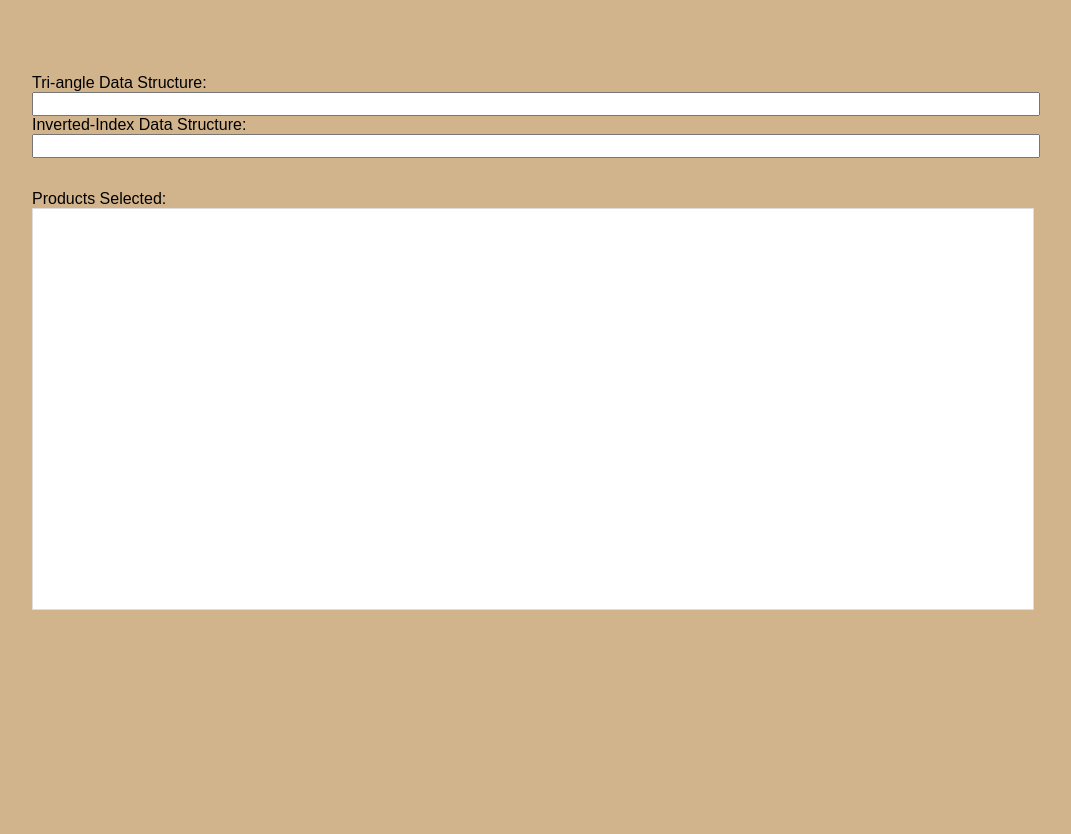
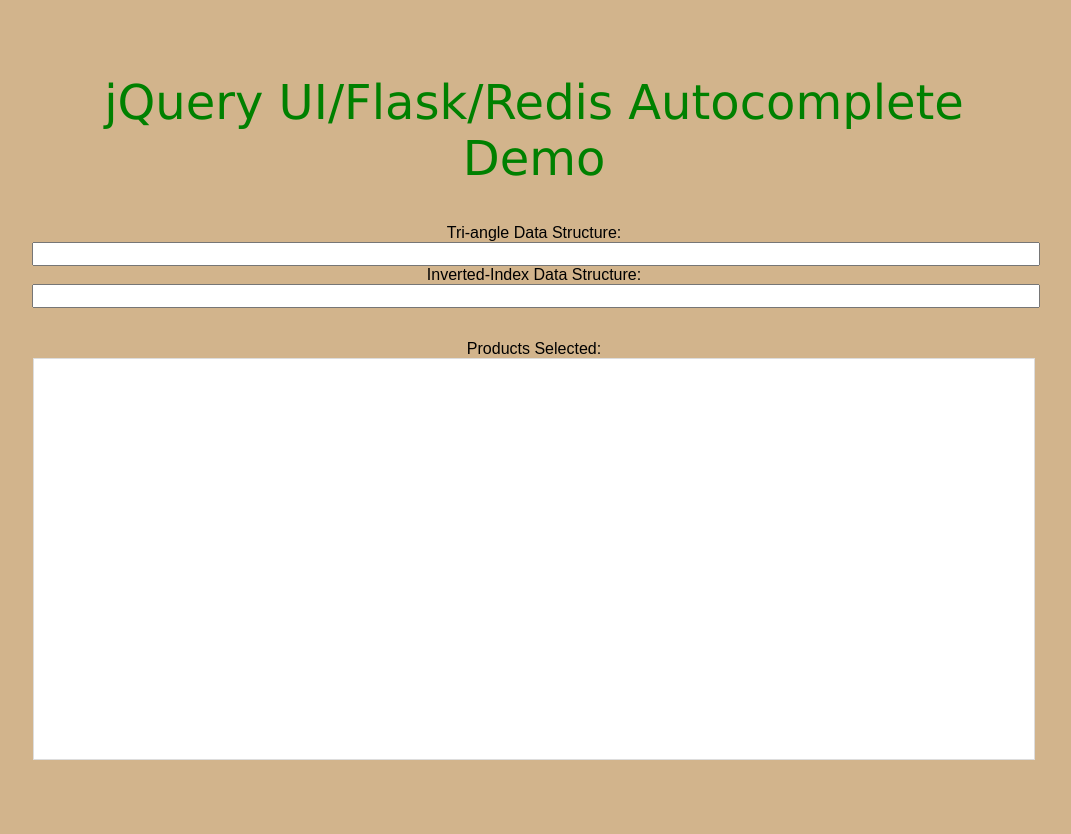
Before and after one commit to dpjude/autocomplete, a Flask app: page / in a window 1280 px wide. Shown: the whole page, without its empty margins (106-1177 px from the left). Before the commit the page ends 610 px from the top, so only its background shows below. Run offline with Flask 2, Linux system fonts and the light colour scheme; some libraries are stand-ins or nearby versions.

Commit message:
updated UI

```diff
--- a/templates/search.html
+++ b/templates/search.html
@@ -7,9 +7,7 @@
   <meta name="viewport" content="width=device-width, initial-scale=1">
   <title>jQuery UI Autocomplete - Remote JSONP datasource</title>
   <link rel="stylesheet" href="//code.jquery.com/ui/1.12.1/themes/base/jquery-ui.css">
-  <style>
-
-  </style>
+  <center><font face="verdana" color="green" size=10>jQuery UI/Flask/Redis Autocomplete Demo</font></center><br><br>
   <script src="https://code.jquery.com/jquery-1.12.4.js"></script>
   <script src="https://code.jquery.com/ui/1.12.1/jquery-ui.js"></script>
   <script>
@@ -59,7 +57,7 @@
   </script>
 </head>
 <body>
-
+<center>
 <div class="ui-widget">
   <label for="Tri-angle">Tri-angle Data Structure:</label><br>
   <input id="Tri-angle" style="width: 1000px">
@@ -74,7 +72,7 @@
   Products Selected:
   <div id="log" style="height: 400px; width: 1000px; overflow: auto;" class="ui-widget-content"></div>
 </div>
-
+</center>
 
 </body>
 </html>
```
